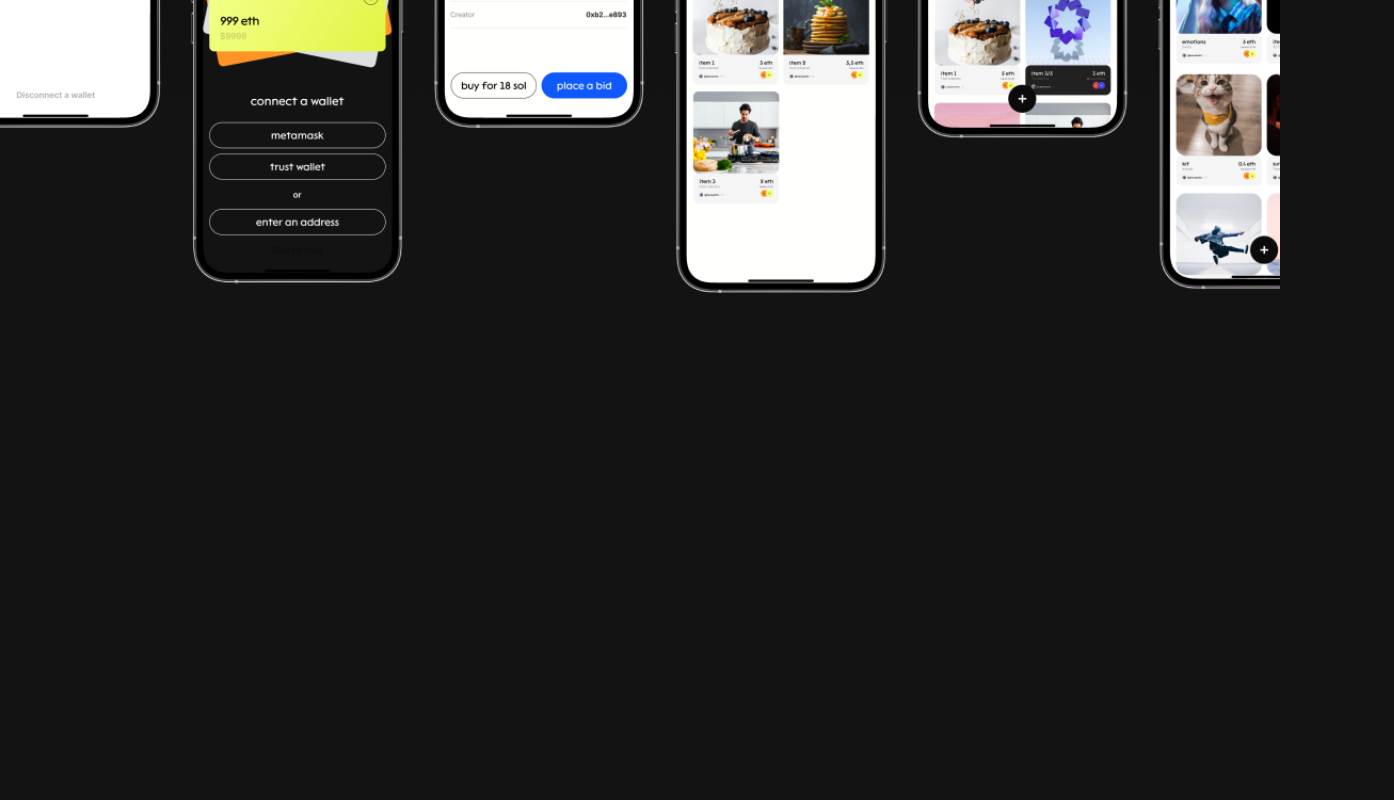
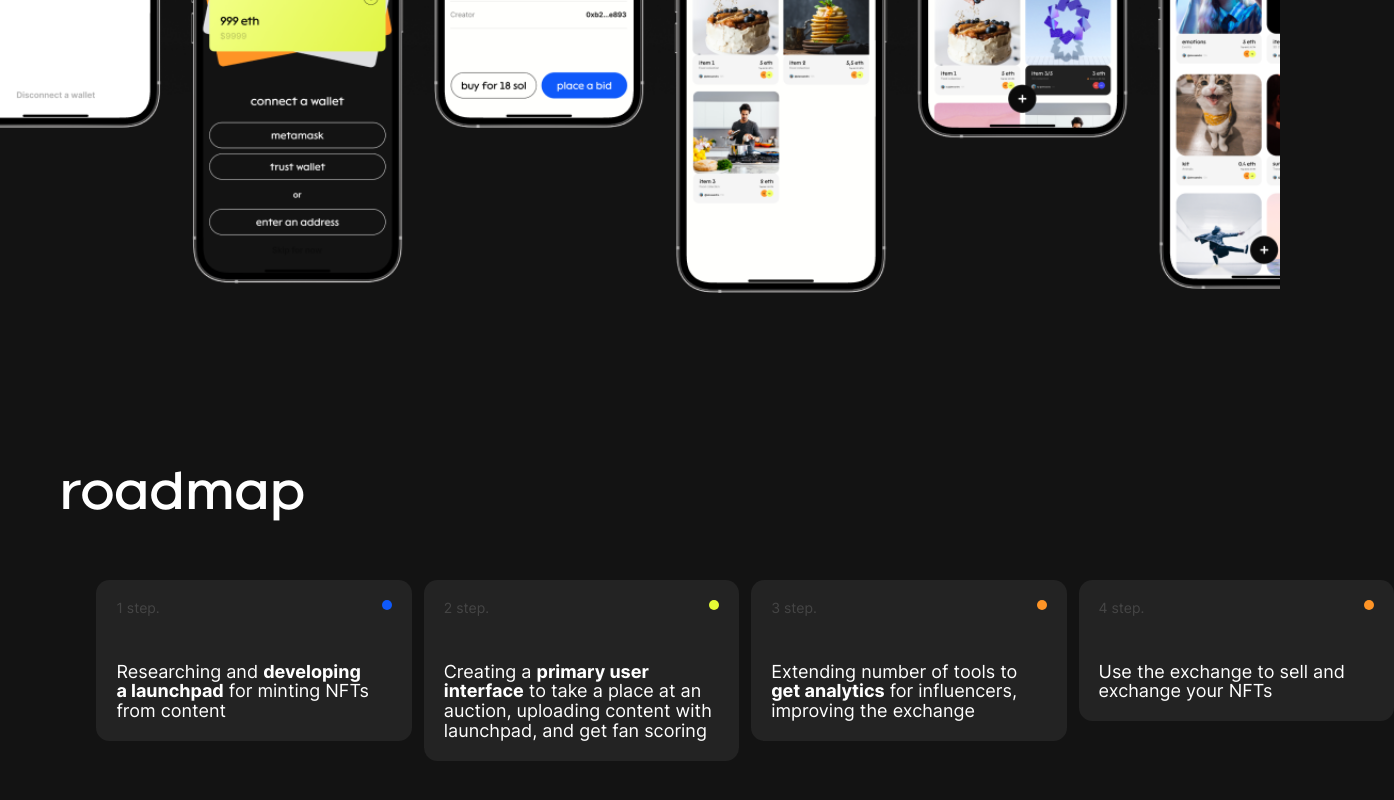
Before and after one commit to Allend13/lumm-landing, a website: page src/index.html in a window 1280 px wide. Shown: the part 5088-5888 px from the top of the page, 1394 px wide, since content can reach past the window. Before the commit the page ends 5552 px from the top, so only its background shows below. Drawn offline with nearby package versions, Linux system fonts and the light colour scheme; files that its build step writes are made by us from their sources; files whose address does not match are found by name.

Commit message:
Добавил roadmap

```diff
--- a/gulp/version.json
+++ b/gulp/version.json
@@ -1,3 +1,3 @@
 {
-    "main": "20220610112403"
+    "main": "20220610113556"
 }
--- a/src/index.html
+++ b/src/index.html
@@ -176,6 +176,57 @@
       loading="lazy">
   </div>
 
+  <div class="roadmap">
+    <div class="container">
+      <div class="roadmap__inner">
+        <h2 class="roadmap__title">Roadmap</h2>
+      </div>
+    </div>
+    <ul class="roadmap__list">
+      <li class="roadmap__item">
+        <div class="roadmap__card">
+          <div class="roadmap__top">
+            <span class="roadmap__date">1 step.</span>
+            <span class="roadmap__circle roadmap__circle--blue"></span>
+          </div>
+          <div class="roadmap__name">Researching and <b>developing a launchpad</b> for minting NFTs from content
+          </div>
+        </div>
+      </li>
+      <li class="roadmap__item">
+        <div class="roadmap__card">
+          <div class="roadmap__top">
+            <span class="roadmap__date">2 step.</span>
+            <span class="roadmap__circle roadmap__circle--yellow"></span>
+          </div>
+          <div class="roadmap__name">Creating a <b>primary user interface</b> to take a place at an auction,
+            uploading
+            content with launchpad, and get fan scoring</div>
+        </div>
+      </li>
+      <li class="roadmap__item">
+        <div class="roadmap__card">
+          <div class="roadmap__top">
+            <span class="roadmap__date">3 step.</span>
+            <span class="roadmap__circle roadmap__circle--orange"></span>
+          </div>
+          <div class="roadmap__name">Extending number of tools to <b>get analytics</b> for influencers, improving
+            the
+            exchange</div>
+        </div>
+      </li>
+      <li class="roadmap__item">
+        <div class="roadmap__card">
+          <div class="roadmap__top">
+            <span class="roadmap__date">4 step.</span>
+            <span class="roadmap__circle roadmap__circle--orange"></span>
+          </div>
+          <div class="roadmap__name">Use the exchange to sell and exchange your NFTs</div>
+        </div>
+      </li>
+    </ul>
+  </div>
+
 </body>
 
 </html>
--- /dev/null
+++ b/src/scss/blocks/roadmap.scss
@@ -0,0 +1,91 @@
+.roadmap {
+  margin-bottom: 293px;
+}
+
+.roadmap__title {
+  font-family: "Lack";
+  font-style: normal;
+  font-weight: 400;
+  font-size: 54px;
+  line-height: 100%;
+
+  margin-bottom: 62px;
+
+  letter-spacing: -0.02em;
+  text-transform: lowercase;
+
+  color: #ffffff;
+}
+
+.roadmap__list {
+  position: relative;
+  right: -114px;
+
+  display: flex;
+  align-items: flex-start;
+  justify-content: flex-end;
+
+  list-style: none;
+}
+
+.roadmap__item {
+  margin-right: 12px;
+
+  &:last-child {
+    margin-right: 0;
+  }
+}
+
+.roadmap__card {
+  padding: 20px;
+  width: 315.41px;
+
+  background: #232323;
+  border-radius: 13.3934px;
+}
+
+.roadmap__top {
+  display: flex;
+  align-items: flex-start;
+  justify-content: space-between;
+
+  margin-bottom: 46px;
+}
+
+.roadmap__date {
+  font-size: 14px;
+  line-height: 110%;
+
+  color: #ffffff;
+
+  opacity: 0.15;
+}
+
+.roadmap__circle {
+  display: block;
+
+  width: 10.05px;
+  height: 10.05px;
+
+  border-radius: 50%;
+
+  &--blue {
+    background: #0f59fa;
+  }
+
+  &--yellow {
+    background: #e6fc35;
+  }
+
+  &--orange {
+    background: #fe9426;
+  }
+}
+
+.roadmap__name {
+  font-weight: 400;
+  font-size: 18px;
+  line-height: 110%;
+
+  color: #ffffff;
+}
--- a/src/scss/style.scss
+++ b/src/scss/style.scss
@@ -36,3 +36,4 @@ body {
 @import "blocks/cards";
 @import "blocks/features";
 @import "blocks/usage";
+@import "blocks/roadmap";
```
Also changed, not shown: dist/css/style.css, dist/css/style.min.css, dist/index.html.
